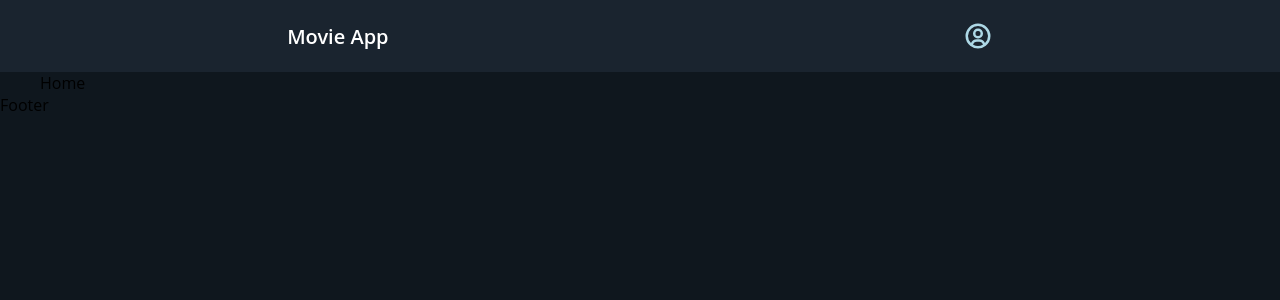
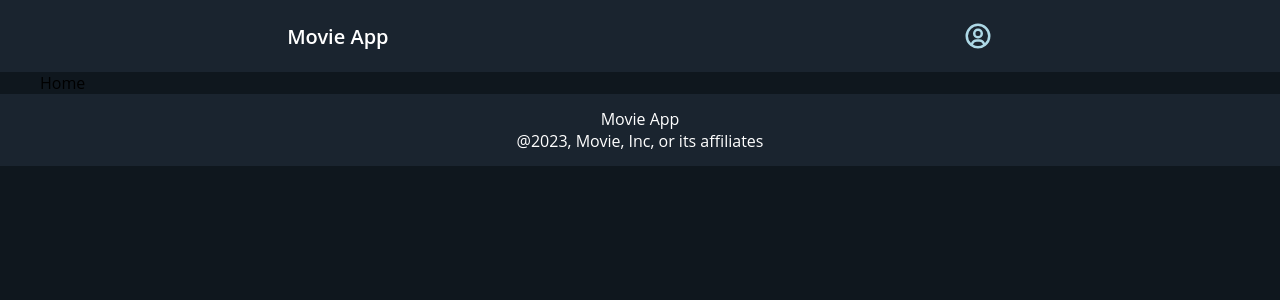
Before and after one commit to yodit93/movie-app, a React (Create React App) app: page / in a window 1280 px wide. Shown: the top 300 px of the page. Built offline with nearby package versions, Linux system fonts and the light colour scheme.

Commit message:
Create and style movie-app footer

```diff
--- a/src/components/footer/Footer.js
+++ b/src/components/footer/Footer.js
@@ -1,8 +1,10 @@
+import './Footer.scss';
 const Footer = () => {
   return (
-    <div>
-      Footer
-    </div>
+   <div className="footer">
+    <div className="movie-app">Movie App</div>
+    <div className="copyright">@2023, Movie, Inc, or its affiliates</div>
+   </div>
   );
 };
 
--- a/src/components/footer/Footer.scss
+++ b/src/components/footer/Footer.scss
@@ -0,0 +1,10 @@
+@import '../../common/colors.scss';
+.footer {
+  background-color: $secondary-color;
+  height: 72px;
+  display: flex;
+  align-items: center;
+  justify-content: center;
+  color: $font-primary;
+  flex-direction: column;
+}
```
